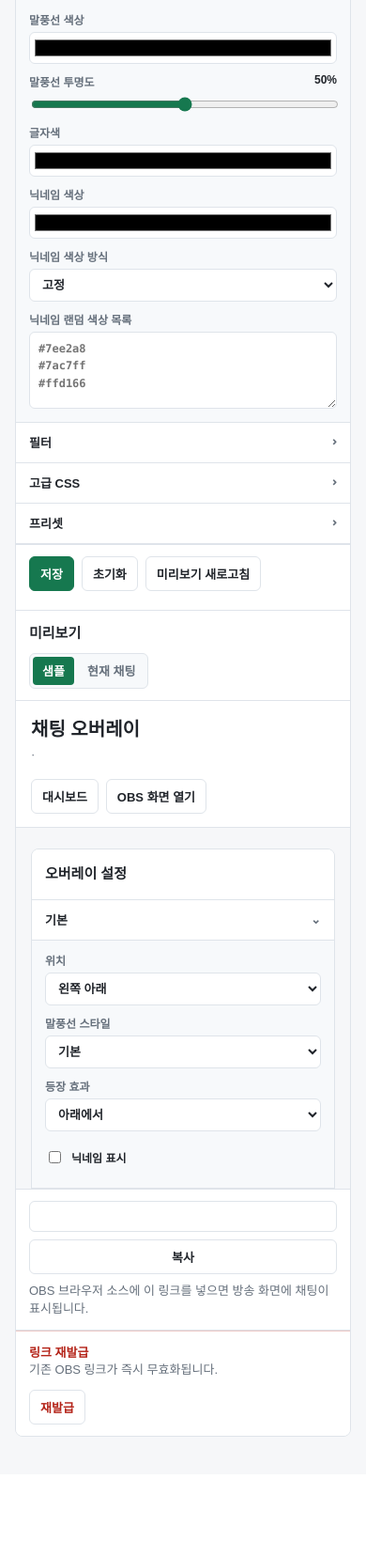
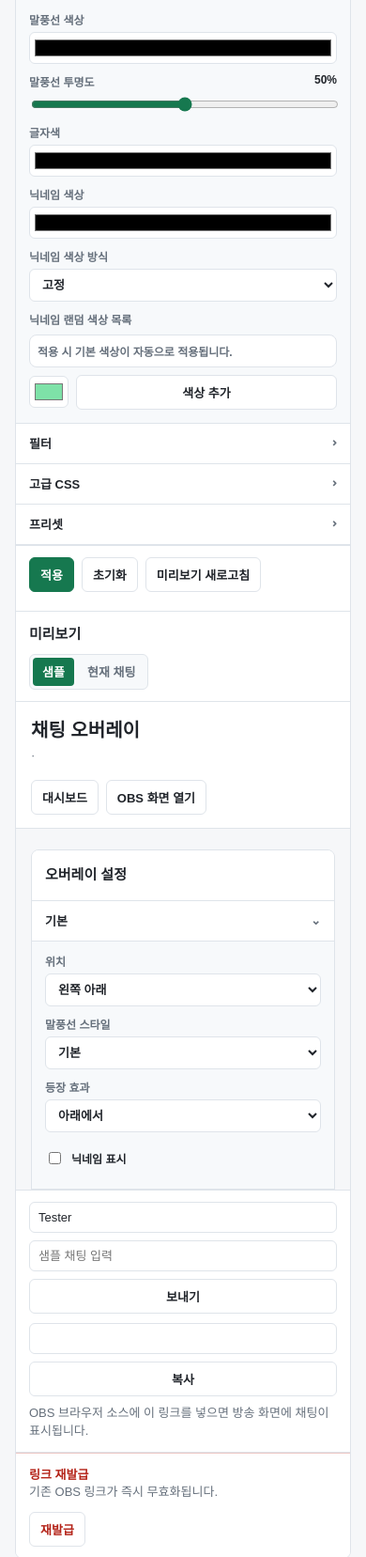
Before and after one commit to icelemonade0star/milkyway-bot, a Python web app: template app/templates/dashboard_overlay.html in a window 390 px wide. Shown: the part 1123-2780 px from the top of the page at 94% size. Before the commit the page ends 2652 px from the top, so only its background shows below. Run offline with Jinja, Linux system fonts and the light colour scheme; the template is opened without the code that fills it, so the values that code supplies are empty.

Commit message:
uiux 개편2

```diff
--- a/app/static/css/dashboard_overlay.css
+++ b/app/static/css/dashboard_overlay.css
@@ -202,6 +202,15 @@ label {
     font-weight: 700;
 }
 
+.palette-control {
+    grid-column: 1 / -1;
+    display: grid;
+    gap: 8px;
+    color: var(--muted);
+    font-size: 12px;
+    font-weight: 700;
+}
+
 select,
 textarea,
 input {
@@ -261,13 +270,55 @@ textarea {
     gap: 12px;
 }
 
-.filter-grid textarea,
-.palette-control textarea {
+.filter-grid textarea {
     min-height: 82px;
 }
 
-.palette-control {
-    grid-column: 1 / -1;
+.palette-editor {
+    min-height: 34px;
+    padding: 8px;
+    border: 1px solid var(--line);
+    border-radius: 8px;
+    display: flex;
+    gap: 8px;
+    align-items: center;
+    flex-wrap: wrap;
+    background: var(--surface);
+}
+
+.palette-chip {
+    width: 26px;
+    height: 26px;
+    border: 1px solid var(--line);
+    border-radius: 999px;
+    display: inline-flex;
+    align-items: center;
+    justify-content: center;
+    color: transparent;
+    cursor: pointer;
+}
+
+.palette-chip:hover {
+    border-color: var(--danger);
+}
+
+.palette-chip:hover::after {
+    content: "×";
+    color: var(--surface);
+    font-size: 16px;
+    line-height: 1;
+    text-shadow: 0 1px 2px rgba(0, 0, 0, 0.45);
+}
+
+.palette-add-row {
+    display: grid;
+    grid-template-columns: 42px auto;
+    gap: 8px;
+    align-items: center;
+}
+
+.palette-add-row input[type="color"] {
+    min-height: 34px;
 }
 
 .role-filter {
@@ -398,6 +449,13 @@ iframe {
     border-bottom: 1px solid var(--line);
 }
 
+.sample-chat-form {
+    margin-bottom: 10px;
+    display: grid;
+    grid-template-columns: minmax(110px, 0.3fr) minmax(180px, 1fr) auto;
+    gap: 8px;
+}
+
 .link-row {
     display: grid;
     grid-template-columns: 1fr auto;
@@ -442,6 +500,7 @@ iframe {
     .control-grid,
     .control-grid.colors,
     .preset-save,
+    .sample-chat-form,
     .link-row {
         grid-template-columns: 1fr;
     }
--- a/app/static/js/dashboard_overlay.js
+++ b/app/static/js/dashboard_overlay.js
@@ -7,6 +7,11 @@ const modeButtons = document.querySelectorAll("[data-preview-mode]");
 const presetForm = document.getElementById("presetForm");
 const presetName = document.getElementById("presetName");
 const presetList = document.getElementById("presetList");
+const paletteEditor = document.getElementById("nameColorPalette");
+const paletteColorInput = document.getElementById("paletteColorInput");
+const sampleChatForm = document.getElementById("sampleChatForm");
+const sampleNickname = document.getElementById("sampleNickname");
+const sampleMessage = document.getElementById("sampleMessage");
 const advancedCss = document.querySelector('[data-section="css"]');
 const defaults = JSON.parse(document.getElementById("overlayStyleDefaults").textContent);
 const currentOptions = JSON.parse(document.getElementById("overlayStyleCurrent").textContent);
@@ -71,6 +76,40 @@ function updateAllRangeOutputs() {
     form.querySelectorAll('input[type="range"]').forEach(updateRangeOutput);
 }
 
+function setPaletteColors(colors) {
+    const input = form.elements.name_color_palette;
+    input.value = colors.join("\n");
+    renderPalette();
+}
+
+function getPaletteColors() {
+    return readLineList(form.elements.name_color_palette.value);
+}
+
+function renderPalette() {
+    paletteEditor.innerHTML = "";
+    const colors = getPaletteColors();
+    if (!colors.length) {
+        const empty = document.createElement("span");
+        empty.className = "empty";
+        empty.textContent = "적용 시 기본 색상이 자동으로 적용됩니다.";
+        paletteEditor.append(empty);
+        return;
+    }
+
+    colors.forEach((color) => {
+        const chip = document.createElement("button");
+        chip.type = "button";
+        chip.className = "palette-chip";
+        chip.style.backgroundColor = color;
+        chip.title = `${color} 삭제`;
+        chip.addEventListener("click", () => {
+            setPaletteColors(getPaletteColors().filter((currentColor) => currentColor !== color));
+        });
+        paletteEditor.append(chip);
+    });
+}
+
 function setControlValues(options) {
     Object.entries({...defaults, ...options}).forEach(([key, value]) => {
         const input = form.elements[key];
@@ -92,6 +131,7 @@ function setControlValues(options) {
         }
     });
     updateAllRangeOutputs();
+    renderPalette();
 }
 
 function readLineList(value) {
@@ -121,7 +161,7 @@ function getStyleOptions() {
         text_color: form.elements.text_color.value,
         name_color: form.elements.name_color.value,
         name_color_mode: form.elements.name_color_mode.value,
-        name_color_palette: readLineList(form.elements.name_color_palette.value),
+        name_color_palette: getPaletteColors(),
         shadow_strength: Number(form.elements.shadow_strength.value),
         animation: form.elements.animation.value,
         show_name: form.elements.show_name.checked,
@@ -172,6 +212,17 @@ async function resetOptions() {
     await save();
     setStatus("기본 옵션으로 초기화되었습니다.");
     refreshPreview();
+}
+
+function sendSampleChat(nickname, message) {
+    if (previewMode !== "sample") {
+        setStatus("샘플 모드에서만 테스트 채팅을 보낼 수 있습니다.");
+        return;
+    }
+    preview.contentWindow?.postMessage({
+        type: "milkyway-overlay-sample-chat",
+        payload: {nickname, message},
+    }, window.location.origin);
 }
 
 function renderPresets() {
@@ -271,7 +322,7 @@ form.addEventListener("submit", async (event) => {
     event.preventDefault();
     try {
         await save();
-        setStatus("저장되었습니다.");
+        setStatus("적용되었습니다.");
         refreshPreview();
     } catch (error) {
         setStatus(error.message);
@@ -286,6 +337,34 @@ document.getElementById("refreshPreview").addEventListener("click", refreshPrevi
 
 document.getElementById("resetOptions").addEventListener("click", () => {
     resetOptions().catch((error) => setStatus(error.message));
+});
+
+document.getElementById("addPaletteColor").addEventListener("click", () => {
+    const color = paletteColorInput.value;
+    const colors = getPaletteColors();
+    if (!colors.includes(color)) {
+        if (colors.length >= 20) {
+            setStatus("색상은 최대 20개까지 추가할 수 있습니다.");
+            return;
+        }
+        setPaletteColors([...colors, color]);
+    }
+});
+
+sampleChatForm.addEventListener("submit", (event) => {
+    event.preventDefault();
+    if (previewMode !== "sample") {
+        setStatus("샘플 모드에서만 테스트 채팅을 보낼 수 있습니다.");
+        return;
+    }
+    const nickname = sampleNickname.value.trim() || "익명";
+    const message = sampleMessage.value.trim();
+    if (!message) {
+        setStatus("샘플 채팅 내용을 입력해 주세요.");
+        return;
+    }
+    sendSampleChat(nickname, message);
+    sampleMessage.value = "";
 });
 
 modeButtons.forEach((button) => {
--- a/app/templates/dashboard_overlay.html
+++ b/app/templates/dashboard_overlay.html
@@ -153,10 +153,15 @@
                                             <option value="random">랜덤 팔레트</option>
                                         </select>
                                     </label>
-                                    <label class="palette-control">
+                                    <div class="palette-control">
                                         <span>닉네임 랜덤 색상 목록</span>
-                                        <textarea name="name_color_palette" spellcheck="false" placeholder="#7ee2a8&#10;#7ac7ff&#10;#ffd166"></textarea>
-                                    </label>
+                                        <input name="name_color_palette" type="hidden">
+                                        <div class="palette-editor" id="nameColorPalette"></div>
+                                        <div class="palette-add-row">
+                                            <input id="paletteColorInput" type="color" value="#7ee2a8" aria-label="추가할 닉네임 색상">
+                                            <button type="button" id="addPaletteColor">색상 추가</button>
+                                        </div>
+                                    </div>
                                 </div>
                             </div>
                         </section>
@@ -220,7 +225,7 @@
                 </div>
 
                 <div class="bottom-bar">
-                    <button class="primary" type="submit" form="overlayForm">저장</button>
+                    <button class="primary" type="submit" form="overlayForm">적용</button>
                     <button type="button" id="resetOptions">초기화</button>
                     <button type="button" id="refreshPreview">미리보기 새로고침</button>
                     <p class="status" id="status"></p>
@@ -239,6 +244,11 @@
                     <iframe id="preview" src="{{ overlay_url }}?preview=1"></iframe>
                 </div>
                 <div class="link-panel">
+                    <form class="sample-chat-form" id="sampleChatForm">
+                        <input id="sampleNickname" maxlength="40" placeholder="닉네임" value="Tester">
+                        <input id="sampleMessage" maxlength="300" placeholder="샘플 채팅 입력">
+                        <button type="submit">보내기</button>
+                    </form>
                     <div class="link-row">
                         <input id="overlayUrl" value="{{ overlay_url }}" readonly>
                         <button type="button" id="copyUrl">복사</button>
```
Also changed, not shown: app/static/js/chat_overlay.js (+16 -2 lines).
